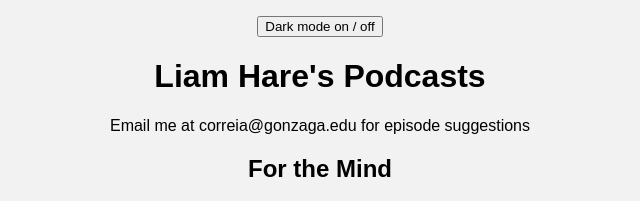
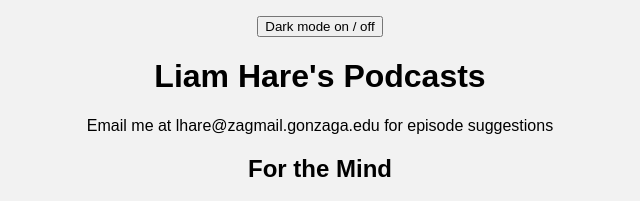
Before and after one commit to hareliam/bmis235-html-2, a plain HTML site: page index.html in a window 1280 px wide. Shown: the top 201 px of the page, without its empty margins (320-960 px from the left). Drawn offline with Linux system fonts and the light colour scheme.

Commit message:
Update email address for episode suggestions

```diff
--- a/index.html
+++ b/index.html
@@ -44,7 +44,7 @@ ul {
 <a id="top"></a>
 
 <h1>Liam Hare's Podcasts</h1>
-<p style="text-align: center;">Email me at correia@gonzaga.edu for episode suggestions</p>
+<p style="text-align: center;">Email me at lhare@zagmail.gonzaga.edu for episode suggestions</p>
 
 <!-- ===================== MENU OF IMAGES ===================== -->
 <!-- Click an image and it jumps down to its video.            -->
```
